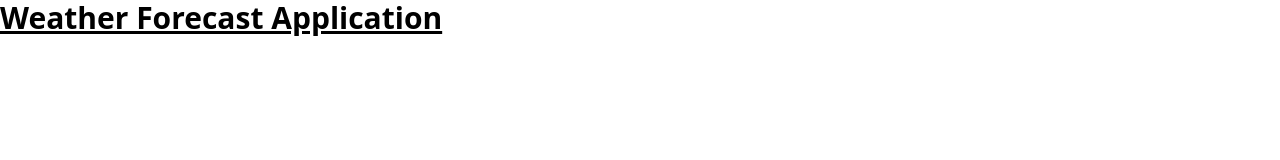
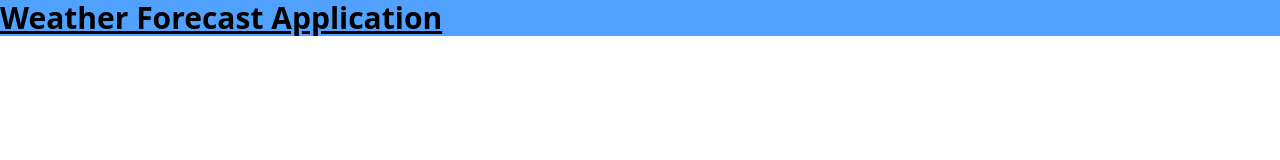
Before and after one commit to Shivank-Arya/project---weather-forecast-app, a website: page distribution/index.html in a window 1280 px wide. Drawn offline with Linux system fonts and the light colour scheme.

Commit message:
tailwind is now functional, checked using bg-blue-400 class

```diff
--- a/distribution/index.html
+++ b/distribution/index.html
@@ -7,6 +7,6 @@
     <link href="./style.css" rel="stylesheet">
 </head>
 <body>
-    <h1 class="text-3xl font-bold underline">Weather Forecast Application</h1>
+    <h1 class="text-3xl font-bold underline bg-blue-400">Weather Forecast Application</h1>
 </body>
 </html>
```
Also changed, not shown: distribution/style.css.
